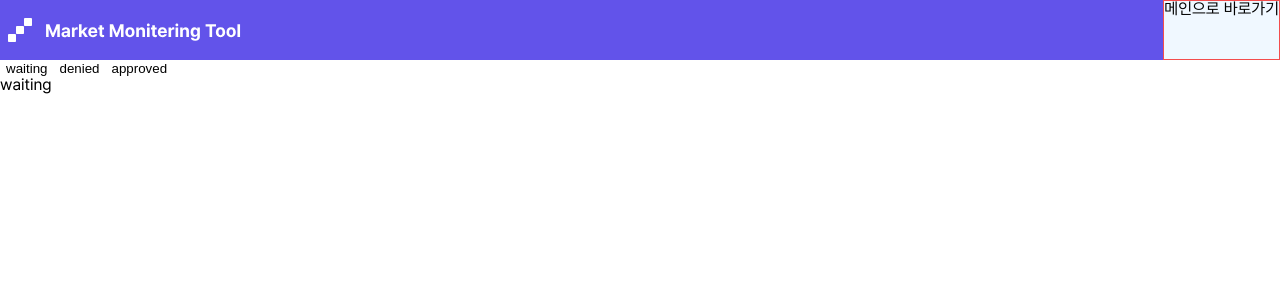
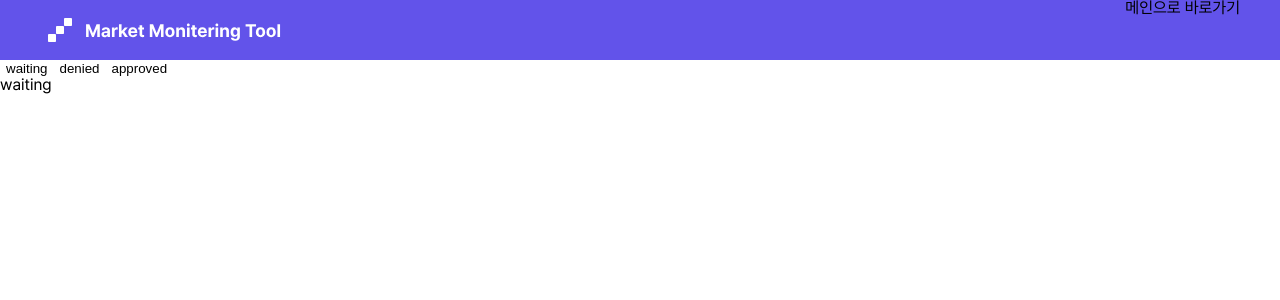
Before and after one commit to StockfolioOfficial/stockcontent-monitor-demo-front, a React (Create React App) app: page /confirm-contents in a window 1280 px wide. Shown: the top 300 px of the page. Built offline with nearby package versions, Linux system fonts and the light colour scheme.

Commit message:
feat: header styling

```diff
--- a/src/components/organisms/HeaderSection.tsx
+++ b/src/components/organisms/HeaderSection.tsx
@@ -8,13 +8,15 @@ export interface HeaderProps extends BaseLayoutProps {}
 const HeaderStyled = styled.header`
   ${({ theme }) => css`
     display: flex;
+    justify-content: center;
     background-color: ${theme.colors.purple};
-    justify-content: space-between;
-    div {
-      background-color: aliceblue;
-      border: 1px solid ${theme.colors.red};
-    }
   `}
+`;
+
+const HeaderWrapper = styled.div`
+  display: flex;
+  justify-content: space-between;
+  width: 1200px;
 `;
 
 const LogoWrapper = styled.img`
@@ -24,8 +26,10 @@ const LogoWrapper = styled.img`
 export default function HeaderSection() {
   return (
     <HeaderStyled>
-      <LogoWrapper alt="logo" src={logo} />
-      <div>메인으로 바로가기</div>
+      <HeaderWrapper>
+        <LogoWrapper alt="logo" src={logo} />
+        <div>메인으로 바로가기</div>
+      </HeaderWrapper>
     </HeaderStyled>
   );
 }
```
